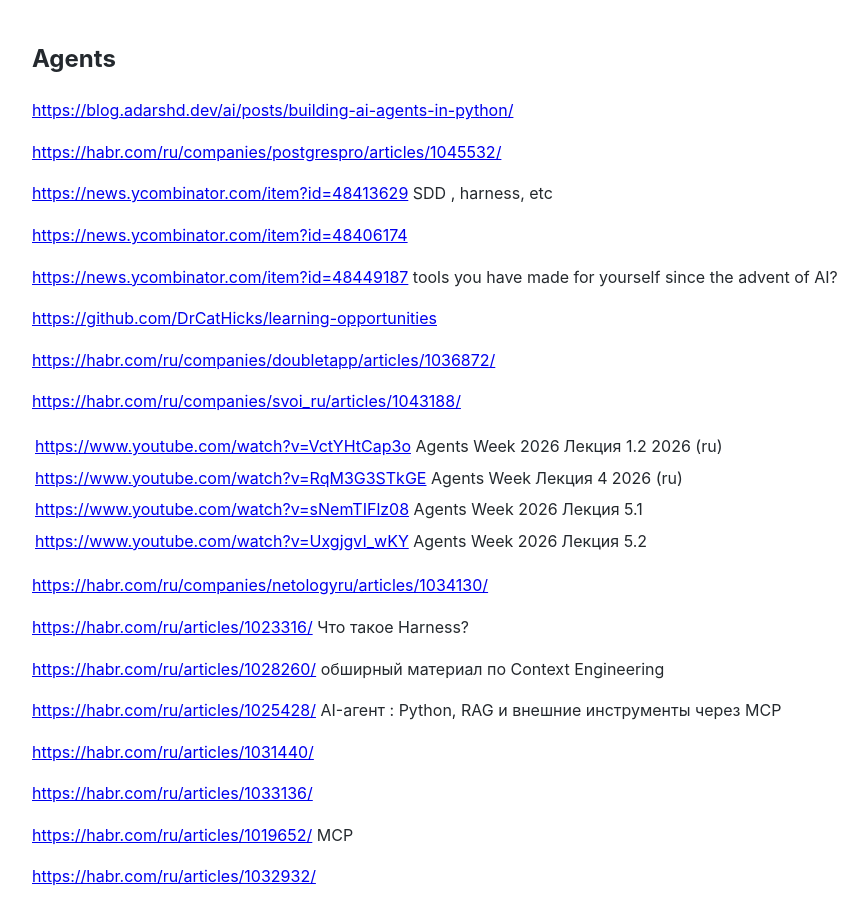
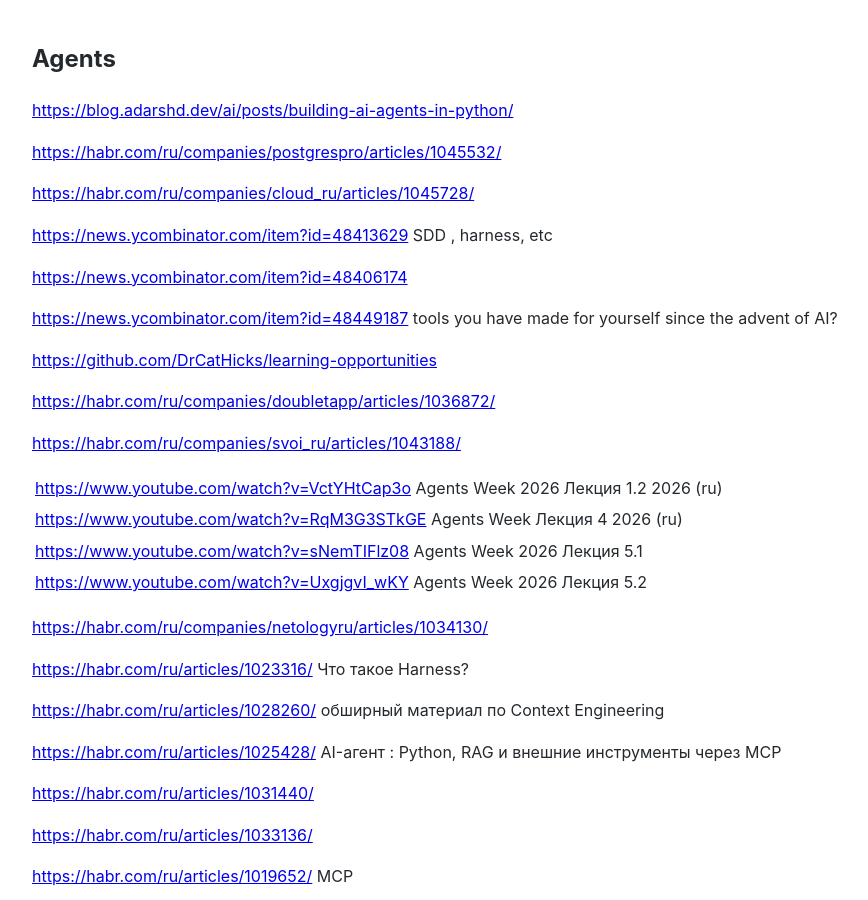
Before and after one commit to Michael-Lubinsky/michael-lubinsky.github.com, a Jekyll site: the page built from ml/agent.md, in a window 1280 px wide and 900 px high. Shown: the whole window, without its empty margins (158-1026 px from the left). Built offline with Jekyll 4.4.1, drawn with Linux system fonts in a browser that asks for light colours; our own code applies the rules of GitHub Pages for plain Markdown files.

Commit message:
Update agent.md

```diff
--- a/ml/agent.md
+++ b/ml/agent.md
@@ -3,6 +3,8 @@
 <https://blog.adarshd.dev/ai/posts/building-ai-agents-in-python/>
 
 <https://habr.com/ru/companies/postgrespro/articles/1045532/>
+
+<https://habr.com/ru/companies/cloud_ru/articles/1045728/>
 
 <https://news.ycombinator.com/item?id=48413629>  SDD , harness, etc
 
```
